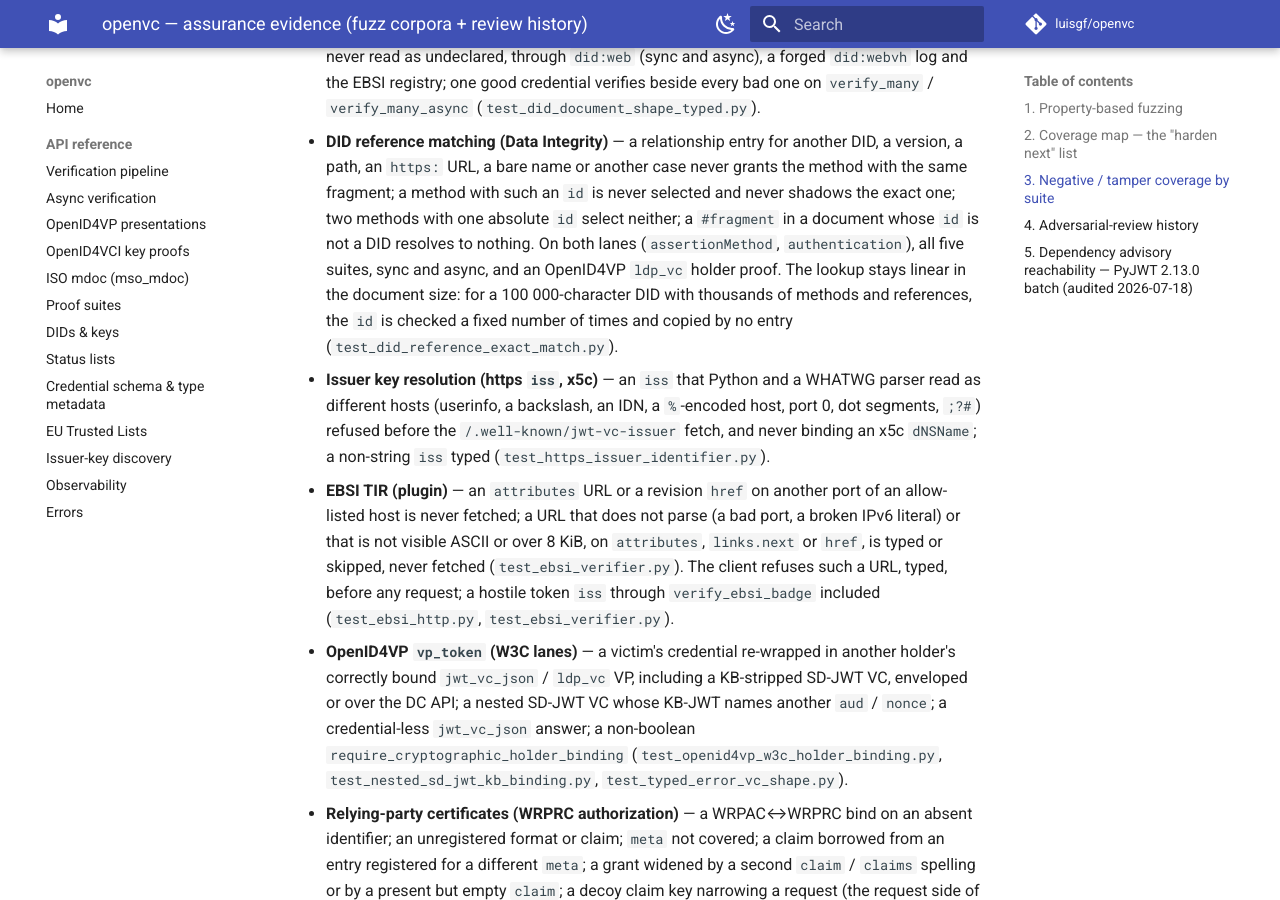
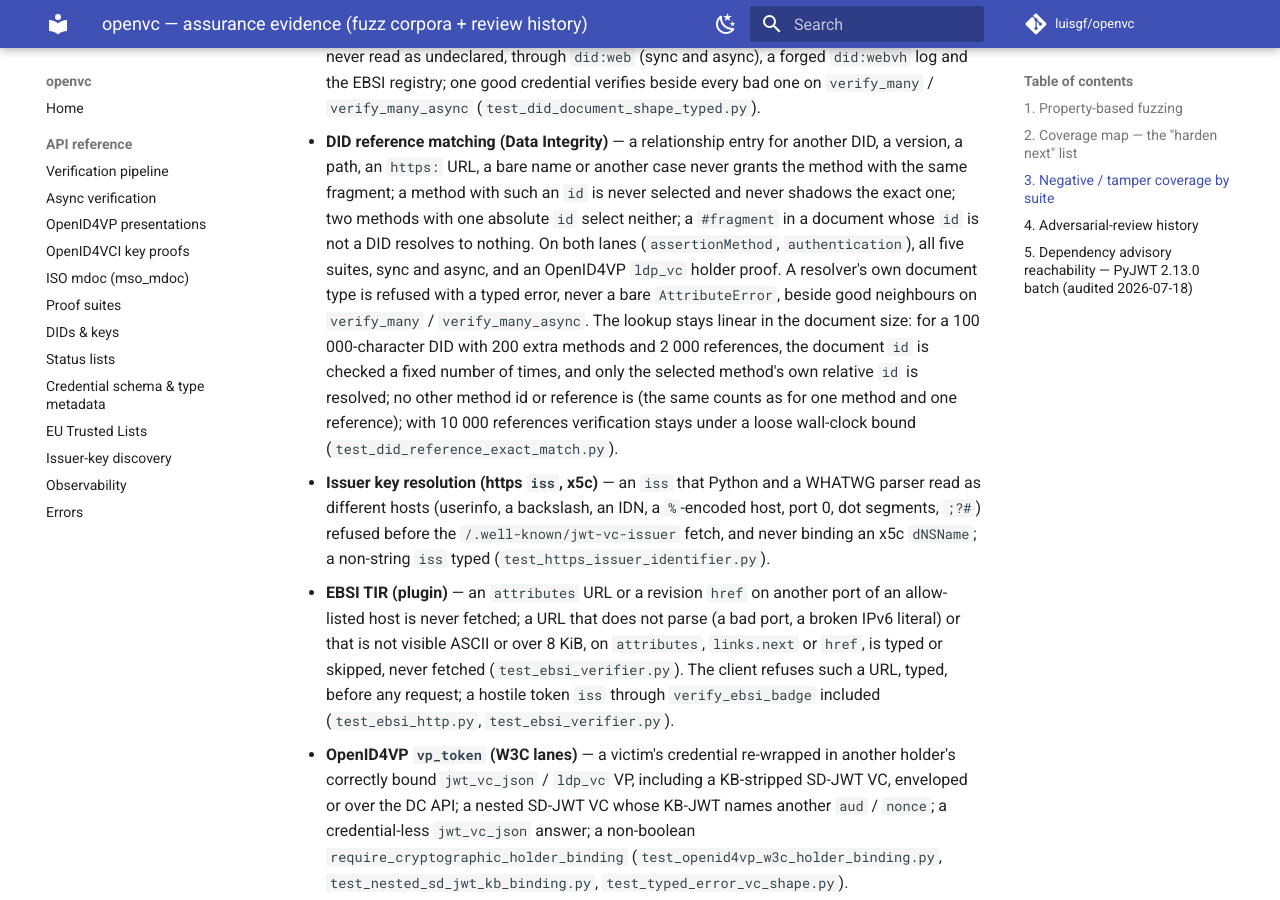
Before and after one commit to luisgf/openvc, an MkDocs documentation site: the page built from docs/audit/assurance.md, in a window 1280 px wide and 900 px high, scrolled down 4177 px. Built offline with MkDocs 1.6.1 and Material for MkDocs 9.7.7, drawn with Linux system fonts in a browser that asks for light colours; comment, search, counter and statistics services are not loaded; some of the changed text lies outside the part shown.

Commit message:
fix(did): keep a foreign document's refusal typed and pin the grant's cost
Review round 2 of #263 (issue #258).

- resolve_verification_key classified a refusal through the private
  DidDocument._methods_with_id / _base, so a resolver returning its own
  document type raised a bare AttributeError that aborted verify_many and
  verify_many_async. Such a document now keeps the a815089 classification by
  its key_by_kid: no method is KeyResolutionError, else ProofPurposeMismatch.
  Pinned on verify_credential, verify_credential_async, verify_many and
  verify_many_async beside good neighbours.
- did:web DIDs that fail the DID Core 1.0 section 3.1 syntax (~, +, !, @, an
  invalid %-escape) resolve no '#fragment': documented as a behaviour change
  (CHANGELOG, wiki/Resolving-Issuer-Keys.md), added to NOT_A_DID, and pinned
  end to end through did:web, where only absolute ids verify.
- The copy-count pin now also counts prefix comparisons on the resolved id
  and requires the counts to be the same for 1 and 2 000 references: the
  spellings recomputed per reference (mutant M8) fail it; head and the
  earlier mutants M1-M7 behave as before.
- The key_for_purpose docstring, CHANGELOG and assurance.md now say the
  document id is checked a fixed number of times and only the selected
  method's own relative id is resolved, and give the sizes the pins measure.

```diff
--- a/docs/audit/assurance.md
+++ b/docs/audit/assurance.md
@@ -150,9 +150,14 @@ Example-based, but broad. Representative anchors:
   shadows the exact one; two methods with one absolute `id` select neither; a `#fragment`
   in a document whose `id` is not a DID resolves to nothing. On both lanes
   (`assertionMethod`, `authentication`), all five suites, sync and async, and an
-  OpenID4VP `ldp_vc` holder proof. The lookup stays linear in the document size: for a
-  100 000-character DID with thousands of methods and references, the `id` is checked a
-  fixed number of times and copied by no entry (`test_did_reference_exact_match.py`).
+  OpenID4VP `ldp_vc` holder proof. A resolver's own document type is refused with a
+  typed error, never a bare `AttributeError`, beside good neighbours on `verify_many` /
+  `verify_many_async`. The lookup stays linear in the document size: for a
+  100 000-character DID with 200 extra methods and 2 000 references, the document `id`
+  is checked a fixed number of times, and only the selected method's own relative `id`
+  is resolved; no other method id or reference is (the same counts as for one method
+  and one reference); with 10 000 references verification stays under a loose
+  wall-clock bound (`test_did_reference_exact_match.py`).
 - **Issuer key resolution (https `iss`, x5c)** — an `iss` that Python and a WHATWG
   parser read as different hosts (userinfo, a backslash, an IDN, a `%`-encoded host,
   port 0, dot segments, `;?#`) refused before the `/.well-known/jwt-vc-issuer` fetch,
@@ -278,7 +283,7 @@ waves (milestones #9–#10) were the broadest sweeps; the per-issue fixes since
 - `#174` — **wrong-accept** — SD-JWT VC applies `exp` / `nbf` to the processed payload too (RFC 9901 §7.1 step 6): an expired `exp` the issuer had made selectively disclosable was ignored when disclosed. A holder who *withholds* that disclosure is still accepted — residual R7, narrowed by #229, which now refuses to issue or accept a disclosed `exp` / `nbf` (v1.25.0; the `test_sd_jwt.py` test became #229's issue-time refusal)
 
 **Issuer identity & impersonation**
-- `#258` — *purpose granted by a same-fragment reference (defence in depth)* — `DidDocument.key_for_purpose` compared only the text after the first `#`, so a relationship entry naming another DID's `#auth`, one version or path of the document, an `https:` URL or a bare `auth` authorized the document's own `#auth` for that purpose, and a same-fragment method listed first shadowed the exact one; all five Data Integrity suites, sync and async, on the `assertionMethod` and the `ldp_vc` `authentication` lanes. No key outside the issuer's own document was admitted. Method ids and references are now compared as absolute DID URLs (DID Core 1.0 §3.2.2, CID 1.0 §3.3 steps 9 and 11): the proof's `verificationMethod` selects the one method with that `id` (`KeyResolutionError` for none or two), and only a reference resolving to it grants the purpose (`ProofPurposeMismatch`); the JOSE `kid` lookup is unchanged. Its review caught a first version of the fix that re-checked the document `id` once per reference, quadratic in the DID length times the entry count (about 30 s for a 100 000-character DID with 10 000 references); the lookup now checks the `id` once and compares entries without resolving them (v1.32.4; `test_did_reference_exact_match.py`)
+- `#258` — *purpose granted by a same-fragment reference (defence in depth)* — `DidDocument.key_for_purpose` compared only the text after the first `#`, so a relationship entry naming another DID's `#auth`, one version or path of the document, an `https:` URL or a bare `auth` authorized the document's own `#auth` for that purpose, and a same-fragment method listed first shadowed the exact one; all five Data Integrity suites, sync and async, on the `assertionMethod` and the `ldp_vc` `authentication` lanes. No key outside the issuer's own document was admitted. Method ids and references are now compared as absolute DID URLs (DID Core 1.0 §3.2.2, CID 1.0 §3.3 steps 9 and 11): the proof's `verificationMethod` selects the one method with that `id` (`KeyResolutionError` for none or two), and only a reference resolving to it grants the purpose (`ProofPurposeMismatch`); the JOSE `kid` lookup is unchanged. Its review caught a first version of the fix that re-checked the document `id` once per reference, quadratic in the DID length times the entry count (about 30 s for a 100 000-character DID with 10 000 references); now the document `id` is checked a fixed number of times, and only the selected method's own relative `id` is resolved; no other method id or reference is (v1.32.4; `test_did_reference_exact_match.py`)
 - `#236` — *identity confusion* — an https `iss` must name the same host to Python's `urlparse` as to a WHATWG parser: `https://trusted.example\@attacker.example` verified with metadata and JWKS fetched from the host Python resolved, and an x5c `dNSName` leaf for `attacker.example` bound (an exact-string issuer allow-list was never fooled). Userinfo, a backslash, non-ASCII, a `%`-encoded host, port 0, dot segments and `;?#` are refused before any fetch; the same rule guards every https URL openid4vci validates (`credential_issuer`, the metadata endpoints), which had accepted many of the same forms (v1.31.2; `test_https_issuer_identifier.py`)
 - `#221` — **wrong-accept** — a W3C `vc+sd-jwt` credential gets the VC-JWT reconciliation: one signed with an attacker's own key could name `"issuer": "did:web:university.example"` in its body and verify, and `expected_types` was silently ignored on SD-JWT, so a caller's type pin passed a credential of any type (an IETF SD-JWT VC under a type pin is now rejected). Its review also refused a forged `dc+sd-jwt` status list naming the victim issuer under `require_status_issuer_binding` (v1.31.0; `test_sd_jwt_vcdm_consistency.py`)
 
```
Also changed, not shown: CHANGELOG.md (+26 -10 lines), wiki/Resolving-Issuer-Keys.md (+9 -0 lines), 3 other files.
